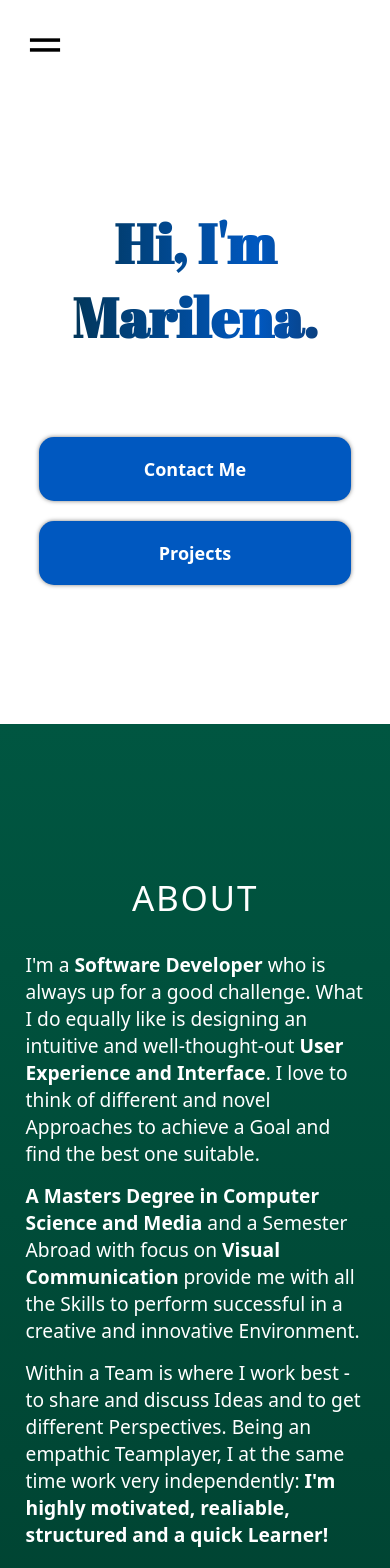
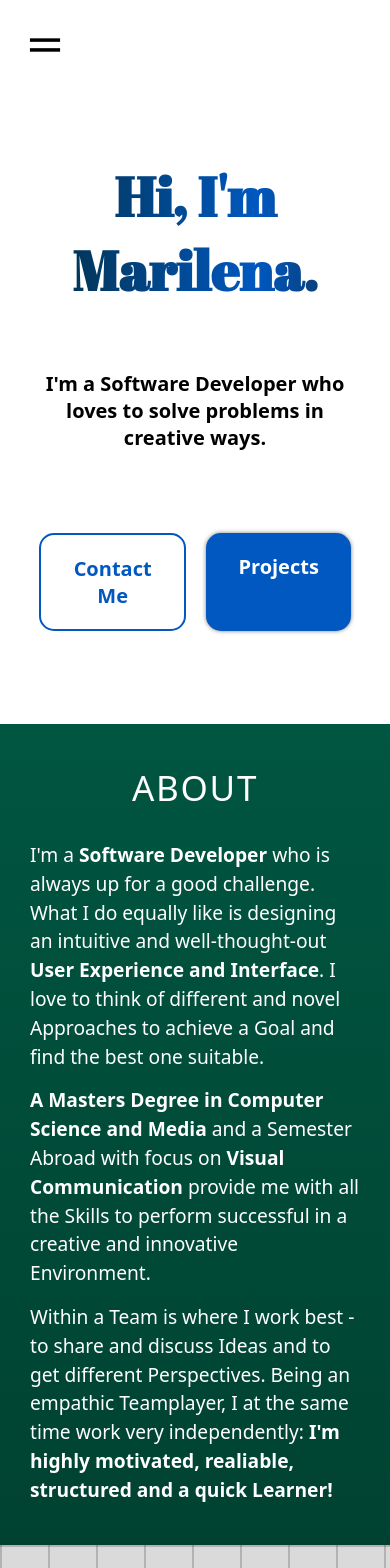
Before and after one commit to marifroe/Portfolio, a React (Vite) app: page / in a window 390 px wide. Shown: the top 1568 px of the page. Built offline with nearby package versions, Linux system fonts and the light colour scheme.

Commit message:
add hero description and change button design; adjust mobile about layout

```diff
--- a/src/components/About/About.module.css
+++ b/src/components/About/About.module.css
@@ -29,8 +29,8 @@
   /* Frosted Glass Effect */
   background: #d2fff418;
   box-shadow: 0 4px 30px rgba(0,0,0,0.1);
-  backdrop-filter: blur(50px);
-  -webkit-backdrop-filter: blur(50px);
+  backdrop-filter: blur(20px);
+  -webkit-backdrop-filter: blur(20px);
   border: 1px solid #00423254;
 }
 
@@ -41,6 +41,7 @@
   font-size: larger;
   font-weight: 500;
   text-align: justify;
+  line-height: 1.5;
 
   span {
     font-weight: 700;
@@ -153,9 +154,8 @@
 
   .box {
     background: none;
-    margin-left: 10px;
-    margin-right: 10px;
-
+    margin: 40px 30px;
+    padding: 0px;
     box-shadow: none;
     backdrop-filter: none;
     -webkit-backdrop-filter: none;
@@ -164,5 +164,6 @@
 
   .content {
     text-align: left;
+    font-weight: 400;
   }
 }
--- a/src/components/Hero/Hero.module.css
+++ b/src/components/Hero/Hero.module.css
@@ -50,12 +50,19 @@
   background-color: var(--color-pop-2);
   color: #fff;
   border-radius: 100px;
-  font-size: 18px;
+  font-size: 20px;
   font-weight: 600;
   padding: 10px 20px;
   box-shadow: 0 0 4px 0 rgba(0, 0, 0, 0.5);
   text-transform: uppercase;
 }
+
+.unfilled {
+    border: 2px solid var(--color-pop-2);
+    background: none;
+    color: var(--color-pop-2);
+    box-shadow: 0 0 0px 0 rgba(0, 0, 0, 0.5);
+  }
 
 .heroImg {
   width: 100%;
@@ -72,6 +79,7 @@
 .unhighlight {
   color: var(--color-neutral-medium);
   font-size: 16px;
+  line-height: normal;
 }
 
 @keyframes swinging {
@@ -128,15 +136,16 @@
 
   .content {
     align-items: center;
-    gap: 50px;
+    gap: 30px;
   }
 
   .description {
-    display: none;
+    font-size: 20px;
+    font-weight: 600;
   }
 
   .buttons {
-    flex-direction: column;
+    flex-direction: row;
     gap: 20px;
     width: 100%;
     text-align: center;
@@ -146,10 +155,14 @@
     padding-top: 20px;
     padding-bottom: 20px;
     border-radius: 15px;
+    width: 100%;
     text-transform: unset;
   }
 
   .title {
     font-size: 55px;
   }
+  .unhighlight {
+    display: none;
+  }
 }
--- a/src/components/Hero/Hero.tsx
+++ b/src/components/Hero/Hero.tsx
@@ -7,7 +7,7 @@ export const Hero = () => {
         <h1 className={styles.title}>Hi, I'm Marilena.</h1>
         <p className={styles.description}>I'm a Software Developer who loves to solve problems in creative ways.<br/><span className={styles.unhighlight}>my portfolio is work in progress and still has a few quirks here and there, sorry for the inconvenience </span></p>
         <div className={styles.buttons}>
-          <a className={styles.heroBtn} href="mailto:marilena.froehlich@gmx.de">Contact Me</a>
+          <a className={`${styles.heroBtn} ${styles.unfilled}`} href="mailto:marilena.froehlich@gmx.de">Contact Me</a>
           <a className={styles.heroBtn} href="#projects">Projects</a>
         </div>
       </div>
```
